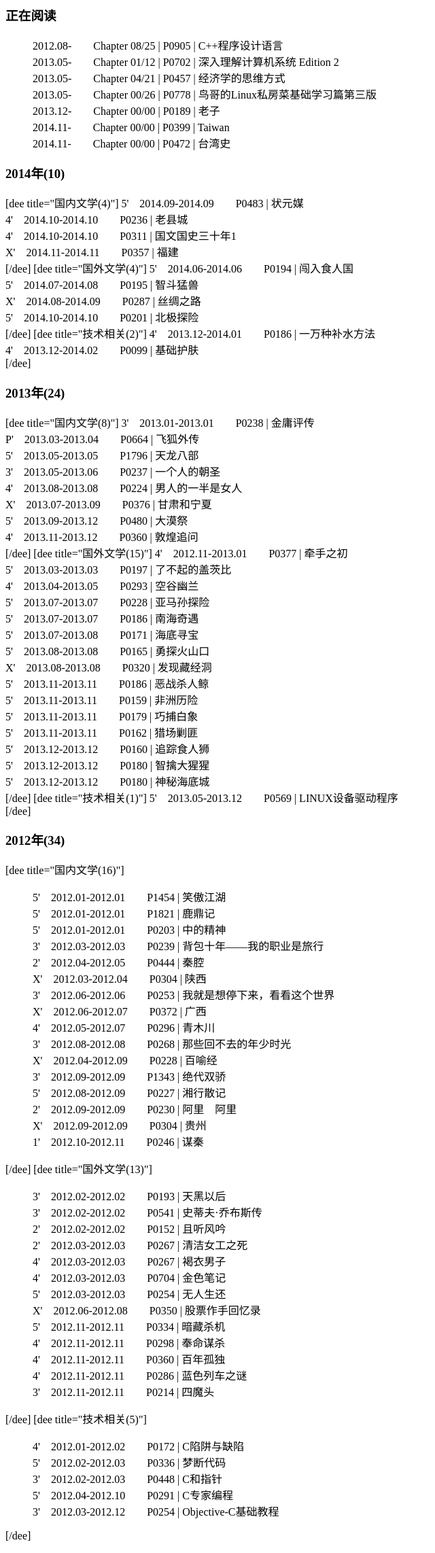
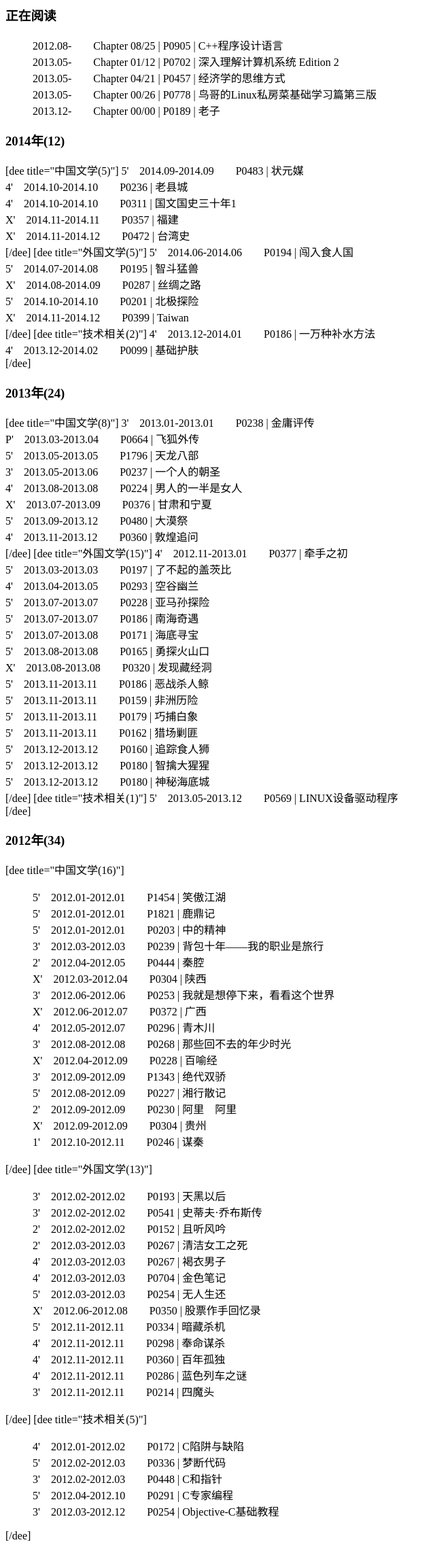
Before and after one commit to newnuy/website, a PHP site: page /reading-list.php in a window 1280 px wide. Shown: the whole page at 68% size, without its empty margins (0-640 px from the left). Run offline with PHP 8.4, Linux system fonts and the light colour scheme.

Commit message:
[blog] update reading list, 2014-1231.

```diff
--- a/blog/pages/reading/reading-list.php
+++ b/blog/pages/reading/reading-list.php
@@ -10,26 +10,26 @@
 2013.05-　　Chapter 04/21 | P0457 | 经济学的思维方式<br />
 2013.05-　　Chapter 00/26 | P0778 | 鸟哥的Linux私房菜基础学习篇第三版<br />
 2013.12-　　Chapter 00/00 | P0189 | 老子<br />
-2014.11-　　Chapter 00/00 | P0399 | Taiwan<br />
-2014.11-　　Chapter 00/00 | P0472 | 台湾史<br />
 </p>
 </blockquote>
 
 
-<h3>2014年(10)</h3>
+<h3>2014年(12)</h3>
 
-[dee title="国内文学(4)"]
+[dee title="中国文学(5)"]
 5'　2014.09-2014.09　　P0483 | 状元媒<br />
 4'　2014.10-2014.10　　P0236 | 老县城<br />
 4'　2014.10-2014.10　　P0311 | 国文国史三十年1<br />
 X'　2014.11-2014.11　　P0357 | 福建<br />
+X'　2014.11-2014.12　　P0472 | 台湾史<br />
 [/dee]
 
-[dee title="国外文学(4)"]
+[dee title="外国文学(5)"]
 5'　2014.06-2014.06　　P0194 | 闯入食人国<br />
 5'　2014.07-2014.08　　P0195 | 智斗猛兽<br />
 X'　2014.08-2014.09　　P0287 | 丝绸之路<br />
 5'　2014.10-2014.10　　P0201 | 北极探险<br />
+X'　2014.11-2014.12　　P0399 | Taiwan<br />
 [/dee]
 
 [dee title="技术相关(2)"]
@@ -40,7 +40,7 @@
 
 <h3>2013年(24)</h3>
 
-[dee title="国内文学(8)"]
+[dee title="中国文学(8)"]
 3'　2013.01-2013.01　　P0238 | 金庸评传<br />
 P'　2013.03-2013.04　　P0664 | 飞狐外传<br />
 5'　2013.05-2013.05　　P1796 | 天龙八部<br />
@@ -51,7 +51,7 @@
 4'　2013.11-2013.12　　P0360 | 敦煌追问<br />
 [/dee]
 
-[dee title="国外文学(15)"]
+[dee title="外国文学(15)"]
 4'　2012.11-2013.01　　P0377 | 牵手之初<br />
 5'　2013.03-2013.03　　P0197 | 了不起的盖茨比<br />
 4'　2013.04-2013.05　　P0293 | 空谷幽兰<br />
@@ -76,7 +76,7 @@
 
 <h3>2012年(34)</h3>
 
-[dee title="国内文学(16)"]
+[dee title="中国文学(16)"]
 <blockquote>
 <p>
 5'　2012.01-2012.01　　P1454 | 笑傲江湖<br />
@@ -99,7 +99,7 @@
 </blockquote>
 [/dee]
 
-[dee title="国外文学(13)"]
+[dee title="外国文学(13)"]
 <blockquote>
 <p>
 3'　2012.02-2012.02　　P0193 | 天黑以后<br />
```
